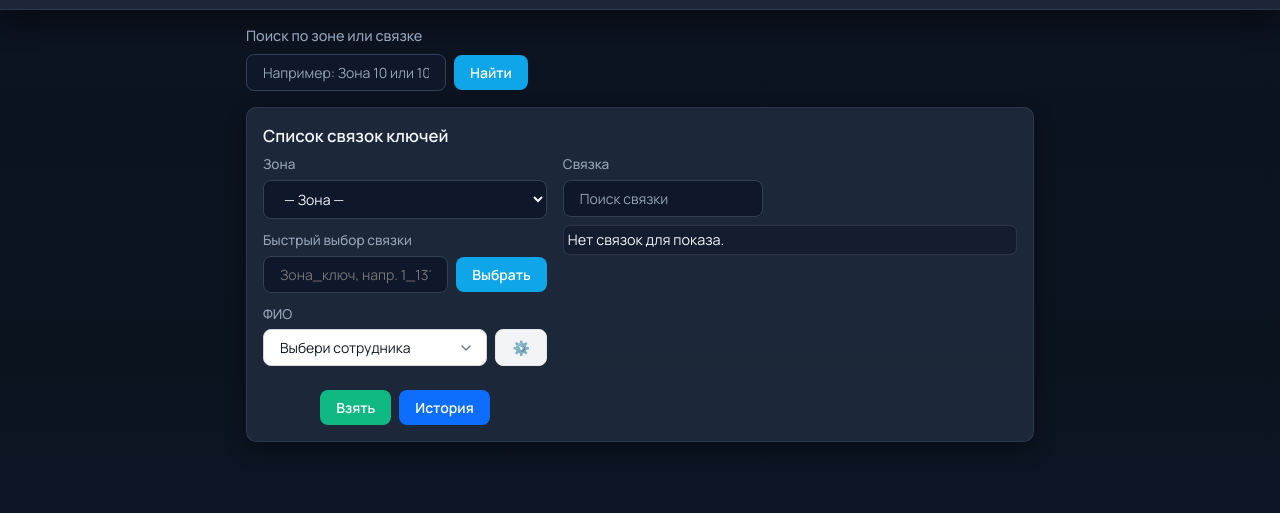
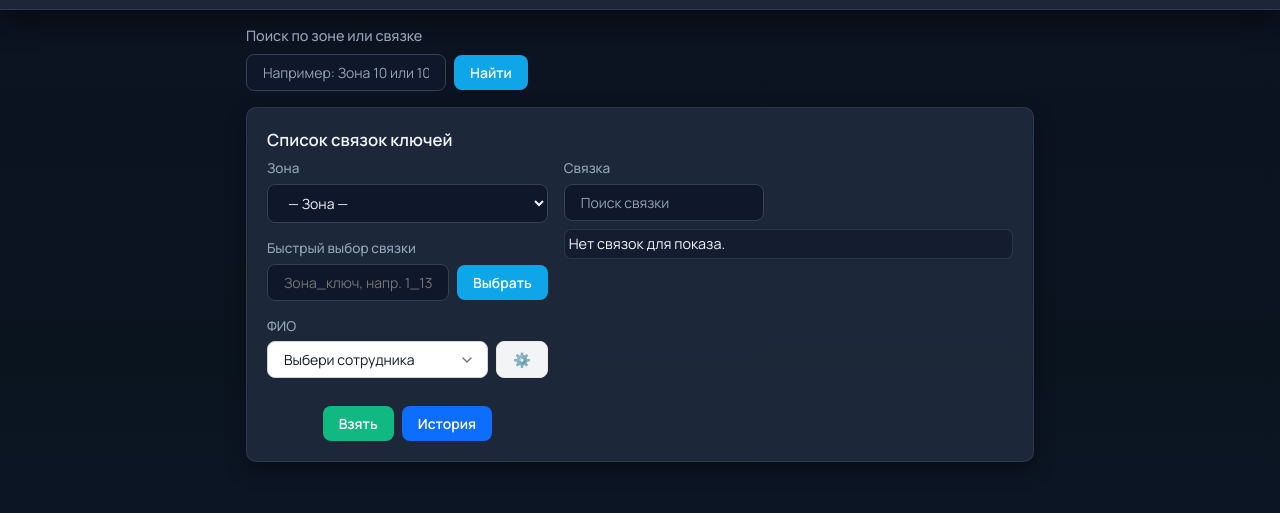
Before and after one commit to MoskaPoska/Key-kiyvstar, a website: page index.html in a window 1280 px wide. Shown: the part 113-626 px from the top of the page. Drawn offline with Linux system fonts and the light colour scheme; no server answers.

Commit message:
Improve margins and padding consistency

```diff
--- a/styles.css
+++ b/styles.css
@@ -75,7 +75,7 @@ body {
   background: rgba(30, 41, 59, 0.94);
   border: 1px solid rgba(52, 65, 85, 0.7);
   border-radius: var(--radius);
-  padding: 1rem;
+  padding: 1.25rem;
   box-shadow: 0 8px 20px rgba(0, 0, 0, 0.35);
 }
 
@@ -199,6 +199,7 @@ body {
 .field {
   flex: 1;
   min-width: 140px;
+  margin-bottom: 0.25rem;
 }
 
 .field label {
```
